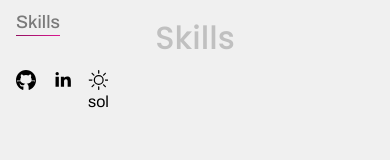
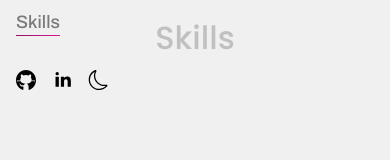
Before and after one commit to PedroMdrs/portoflio, a React (Vite) app: page /#/skills in a window 390 px wide. Both pictures are taken after a click on the button "menu". Shown: the part 158-318 px from the top of the page. Built offline with nearby package versions, Linux system fonts and the light colour scheme.

Commit message:
mobile theme nav fix

```diff
--- a/src/Components/Header.tsx
+++ b/src/Components/Header.tsx
@@ -47,7 +47,7 @@ const Header = () => {
               </a>
             </li>
             <li className={styles[theme]}>
-              {theme === "light" ? (
+              {theme === "dark" ? (
                 <div
                   onClick={() => {
                     setTheme(() => {
@@ -60,7 +60,6 @@ const Header = () => {
                   }}
                 >
                   <Sun />
-                  <div>sol</div>
                 </div>
               ) : (
                 <div
@@ -74,7 +73,6 @@ const Header = () => {
                       ?.setAttribute("data-theme", "dark");
                   }}
                 >
-                  {" "}
                   <Moon />
                 </div>
               )}
@@ -114,7 +112,6 @@ const Header = () => {
                   ?.setAttribute("data-theme", "dark");
               }}
             >
-              {" "}
               <Moon />
             </div>
           )}
```
